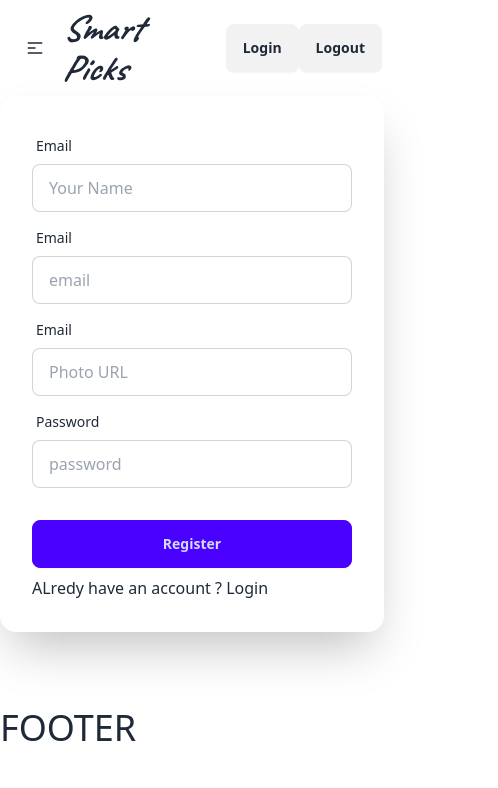
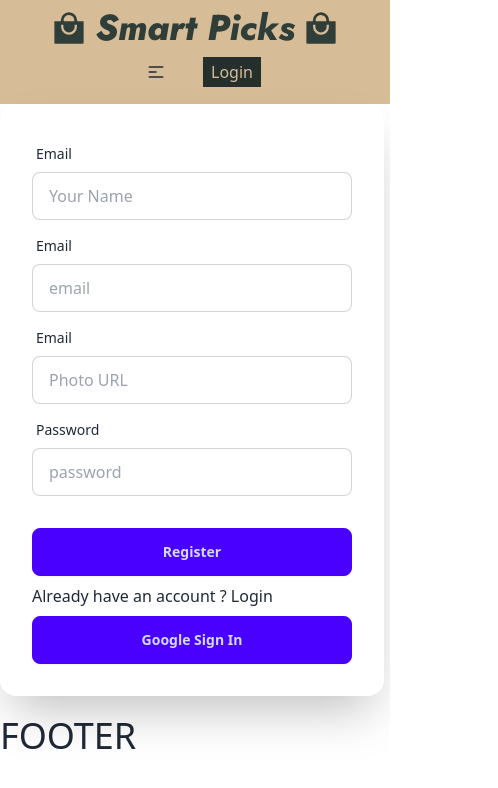
Before and after one commit to golamsarwar96/smart-picks-app-client, a React (Vite) app: page /register in a window 390 px wide. Shown: the top 788 px of the page, 498 px wide, since content can reach past the window. Built offline with nearby package versions, Linux system fonts and the light colour scheme; no server answers; a web font is replaced by a local one.

Commit message:
Designed the navbar completely and made it responsive for all devices

```diff
--- a/src/components/shared/Navbar.jsx
+++ b/src/components/shared/Navbar.jsx
@@ -1,25 +1,112 @@
 import { Link, NavLink } from "react-router-dom";
 import { useContext } from "react";
 import { AuthContext } from "../../provider/AuthProvider";
+import { IoBagHandleSharp } from "react-icons/io5";
 
 const Navbar = () => {
   const { logOut, user } = useContext(AuthContext);
   console.log(user);
   const links = (
     <div className="flex gap-2 items-center">
-      <NavLink className="flex gap-3 p-3 bg-cyan-400  border-none rounded-xl lg:items-center flex-col lg:flex-row  text-white z-10">
+      {user && user?.email ? (
+        <div className="flex flex-col md:flex-row text-left md:items-center gap-2 text-black  font-semibold rounded-3xl">
+          <NavLink
+            className={({ isActive }) =>
+              isActive
+                ? "flex gap-3 px-4 py-2 bg-[#25302c] text-[#D6BD98]  border-none  lg:items-center flex-col lg:flex-row "
+                : "flex gap-3 px-4 py-2 hover:bg-[#25302c] hover:text-[#D6BD98]  border-none  lg:items-center flex-col lg:flex-row  text-[#25302c]"
+            }
+            to="/"
+          >
             Home
           </NavLink>
-      <NavLink to="/add-queries">Add Queries</NavLink>
-      <NavLink to="/queries">Queries</NavLink>
-      <NavLink to="/recommendations">Recommendations For Me</NavLink>
-      <NavLink to="/my-queries">My Queries</NavLink>
-      <NavLink to="/my-recommendations">My recommendations</NavLink>
+
+          <NavLink
+            to="/add-queries"
+            className={({ isActive }) =>
+              isActive
+                ? "flex gap-3 px-4 py-2 bg-[#25302c] text-[#D6BD98]  border-none  lg:items-center flex-col lg:flex-row "
+                : "flex gap-3 px-4 py-2 hover:bg-[#25302c] hover:text-[#D6BD98]  border-none  lg:items-center flex-col lg:flex-row  text-[#25302c]"
+            }
+          >
+            Add Queries
+          </NavLink>
+          <NavLink
+            to="/queries"
+            className={({ isActive }) =>
+              isActive
+                ? "flex gap-3 px-4 py-2 bg-[#25302c] text-[#D6BD98]  border-none  lg:items-center flex-col lg:flex-row "
+                : "flex gap-3 px-4 py-2 hover:bg-[#25302c] hover:text-[#D6BD98]  border-none  lg:items-center flex-col lg:flex-row  text-[#25302c]"
+            }
+          >
+            Queries
+          </NavLink>
+          <NavLink
+            to="/recommendations"
+            className={({ isActive }) =>
+              isActive
+                ? "flex gap-3 px-4 py-2 bg-[#25302c] text-[#D6BD98]  border-none  lg:items-center flex-col lg:flex-row "
+                : "flex gap-3 px-4 py-2 hover:bg-[#25302c] hover:text-[#D6BD98]  border-none  lg:items-center flex-col lg:flex-row  text-[#25302c]"
+            }
+          >
+            Recommendations For Me
+          </NavLink>
+          <NavLink
+            to="/my-queries"
+            className={({ isActive }) =>
+              isActive
+                ? "flex gap-3 px-4 py-2 bg-[#25302c] text-[#D6BD98]  border-none  lg:items-center flex-col lg:flex-row "
+                : "flex gap-3 px-4 py-2 hover:bg-[#25302c] hover:text-[#D6BD98]  border-none  lg:items-center flex-col lg:flex-row  text-[#25302c]"
+            }
+          >
+            My Queries
+          </NavLink>
+          <NavLink
+            className={({ isActive }) =>
+              isActive
+                ? "flex gap-3 px-4 py-2 bg-[#25302c] text-[#D6BD98]  border-none  lg:items-center flex-col lg:flex-row "
+                : "flex gap-3 px-4 py-2 hover:bg-[#25302c] hover:text-[#D6BD98]  border-none  lg:items-center flex-col lg:flex-row  text-[#25302c]"
+            }
+            to="/my-recommendations"
+          >
+            My recommendations
+          </NavLink>
+        </div>
+      ) : (
+        <div className="flex items-center flex-col md:flex-row gap-2">
+          <NavLink
+            className={({ isActive }) =>
+              isActive
+                ? "flex gap-3 px-4 py-2 bg-[#25302c] text-[#D6BD98]  border-none  lg:items-center flex-col lg:flex-row "
+                : "flex gap-3 px-4 py-2 hover:bg-[#25302c] hover:text-[#D6BD98]  border-none  lg:items-center flex-col lg:flex-row  text-[#25302c]"
+            }
+            to="/"
+          >
+            Home
+          </NavLink>
+          <NavLink
+            to="/queries"
+            className={({ isActive }) =>
+              isActive
+                ? "flex gap-3 px-4 py-2 bg-[#25302c] text-[#D6BD98]  border-none  lg:items-center flex-col lg:flex-row "
+                : "flex gap-3 px-4 py-2 hover:bg-[#25302c] hover:text-[#D6BD98]  border-none  lg:items-center flex-col lg:flex-row  text-[#25302c]"
+            }
+          >
+            Queries
+          </NavLink>
+        </div>
+      )}
     </div>
   );
   return (
-    <div className="navbar bg-base-100">
-      <div className="navbar-start">
+    <div className="bg-[#D6BD98] p-2">
+      <div className="flex items-center justify-center">
+        <a className="font-jost md:text-5xl text-4xl text-[#303e39] flex items-center gap-2 font-extrabold ">
+          <IoBagHandleSharp /> <i>Smart Picks</i> <IoBagHandleSharp />
+        </a>
+      </div>
+      <div className="flex justify-center md:gap-1 items-center gap-5">
+        <div>
           <div className="dropdown">
             <div tabIndex={0} role="button" className="btn btn-ghost lg:hidden">
               <svg
@@ -39,30 +126,39 @@ const Navbar = () => {
             </div>
             <ul
               tabIndex={0}
-            className="menu menu-sm dropdown-content bg-base-100 rounded-box z-[1] mt-3 w-52 p-2 shadow"
+              className="menu menu-sm dropdown-content bg-base-100 rounded-box z-[1] mt-3 md:w-24 p-2 shadow"
             >
               {links}
             </ul>
           </div>
-        <div className="flex items-center justify-center">
-          <a className="font-logo text-4xl font-extrabold ">
-            <i>Smart Picks</i>
-          </a>
         </div>
-      </div>
-      <div className="navbar-center hidden lg:flex">
+        <div className="hidden lg:flex">
           <ul className="menu menu-horizontal px-1">{links}</ul>
         </div>
-      <div className="navbar-end">
-        <Link to="/login" className="btn hover:bg-black hover:text-white">
+        <div className="">
+          {user && user?.email ? (
+            <div className="flex text-sm items-center gap-2 text-white  font-semibold rounded-3xl">
+              <img
+                title={user?.displayName}
+                className="md:w-10 w-7"
+                src={user?.photoURL}
+              />
+              <button
+                className="md:px-4 md:py-2 px-2 py-1 bg-[#25302c] text-[#D6BD98]"
+                onClick={logOut}
+              >
+                Logout
+              </button>
+            </div>
+          ) : (
+            <Link
+              to="/login"
+              className="md:px-4 md:py-2 px-2 py-1 bg-[#25302c] text-[#D6BD98]"
+            >
               Login
             </Link>
-        <button className="btn" onClick={logOut}>
-          Logout
-        </button>
-        <p>{user?.email}</p>
-        <p>{user?.displayName}</p>
-        <img src={user?.photoURL} />
+          )}
+        </div>
       </div>
     </div>
   );
--- a/src/index.css
+++ b/src/index.css
@@ -1,6 +1,7 @@
 @import url("https://fonts.googleapis.com/css2?family=Montserrat:ital,wght@0,100..900;1,100..900&family=Playfair+Display:ital,wght@0,400..900;1,400..900&family=Poppins:ital,wght@0,100;0,200;0,300;0,400;0,500;0,600;0,700;0,800;0,900;1,100;1,200;1,300;1,400;1,500;1,600;1,700;1,800;1,900&family=Sora:wght@100..800&family=Work+Sans:ital,wght@0,100..900;1,100..900&display=swap");
 @import url("https://fonts.googleapis.com/css2?family=Bebas+Neue&family=Montserrat:ital,wght@0,100..900;1,100..900&family=Playfair+Display:ital,wght@0,400..900;1,400..900&family=Poppins:ital,wght@0,100;0,200;0,300;0,400;0,500;0,600;0,700;0,800;0,900;1,100;1,200;1,300;1,400;1,500;1,600;1,700;1,800;1,900&family=Sora:wght@100..800&family=Work+Sans:ital,wght@0,100..900;1,100..900&display=swap");
 @import url("https://fonts.googleapis.com/css2?family=Bebas+Neue&family=Caveat:wght@400..700&family=Montserrat:ital,wght@0,100..900;1,100..900&family=Playfair+Display:ital,wght@0,400..900;1,400..900&family=Poppins:ital,wght@0,100;0,200;0,300;0,400;0,500;0,600;0,700;0,800;0,900;1,100;1,200;1,300;1,400;1,500;1,600;1,700;1,800;1,900&family=Sora:wght@100..800&family=Work+Sans:ital,wght@0,100..900;1,100..900&display=swap");
+@import url("https://fonts.googleapis.com/css2?family=Jost:ital,wght@0,100..900;1,100..900&display=swap");
 @tailwind base;
 @tailwind components;
 @tailwind utilities;
--- a/src/pages/authentication/Register.jsx
+++ b/src/pages/authentication/Register.jsx
@@ -4,7 +4,8 @@ import { AuthContext } from "../../provider/AuthProvider";
 import toast from "react-hot-toast";
 
 const Register = () => {
-  const { userRegister, setUser, updateUserProfile } = useContext(AuthContext);
+  const { userRegister, setUser, updateUserProfile, signInWithGoogle } =
+    useContext(AuthContext);
   const handleRegister = async (e) => {
     e.preventDefault();
     const form = e.target;
@@ -24,6 +25,17 @@ const Register = () => {
       console.log(err);
       toast.error(err.message);
     }
+  };
+  const handleGoogleSignIn = () => {
+    signInWithGoogle()
+      .then((result) => {
+        console.log(result.user);
+        toast.success("Successful");
+      })
+      .catch((err) => {
+        console.log(err);
+        toast.error(err.message);
+      });
   };
   return (
     <div>
@@ -81,8 +93,11 @@ const Register = () => {
             <button className="btn btn-primary">Register</button>
           </div>
           <p>
-            ALredy have an account ? <Link to="/login">Login</Link>
+            Already have an account ? <Link to="/login">Login</Link>
           </p>
+          <button className="btn btn-primary" onClick={handleGoogleSignIn}>
+            Google Sign In
+          </button>
         </form>
       </div>
     </div>
--- a/tailwind.config.js
+++ b/tailwind.config.js
@@ -7,6 +7,7 @@ export default {
         poppins: ["Poppins", "serif"],
         bebas: ["Bebas Neue", "serif"],
         logo: ["Caveat", "serif"],
+        jost: ["Jost", "serif"],
       },
     },
   },
```
Also changed, not shown: public/color.txt (added). Lines whose indentation alone changed are shown as unchanged.
